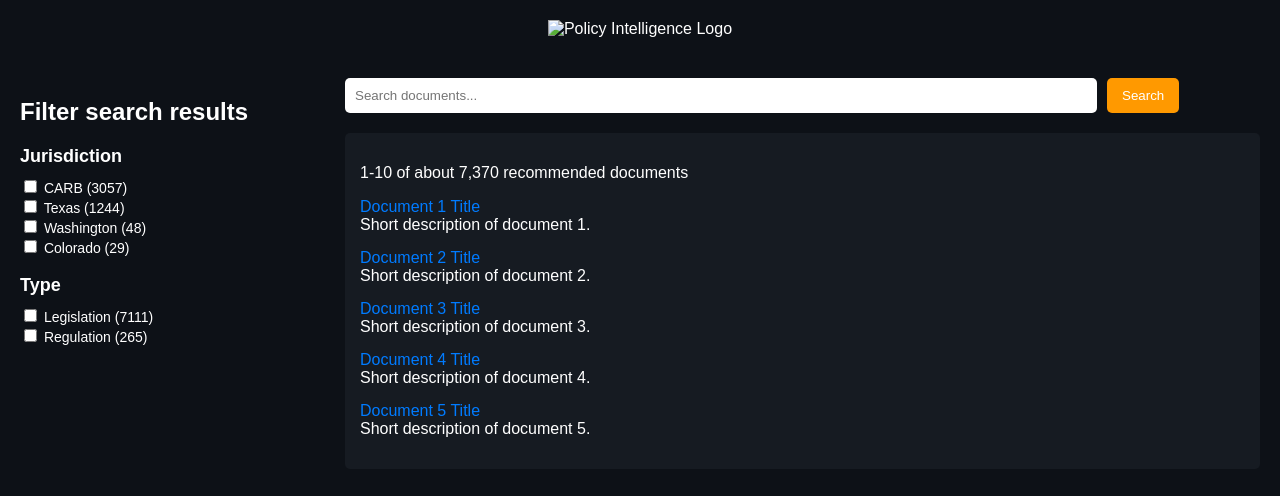
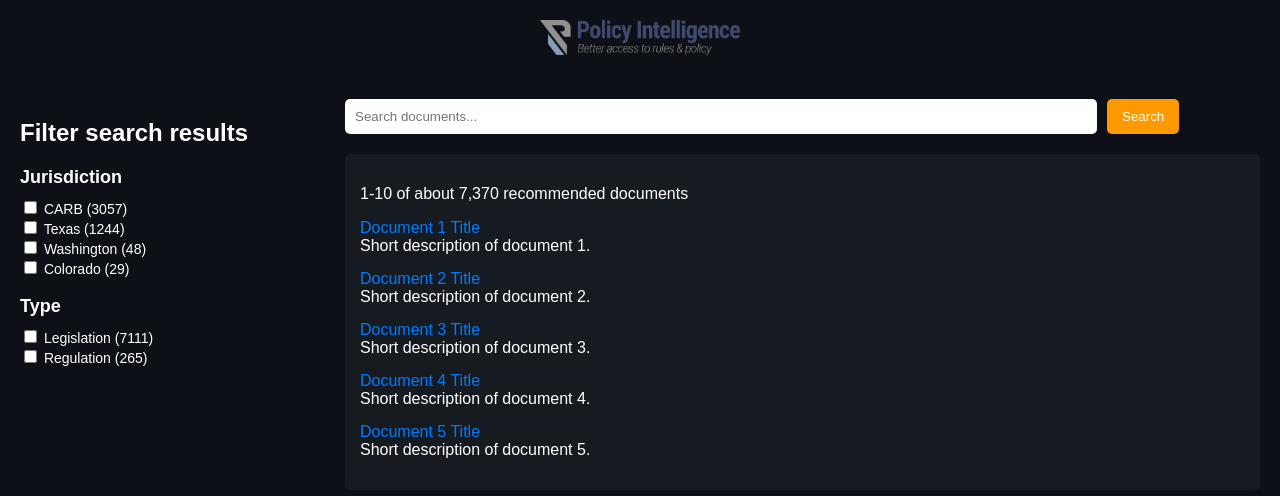
Before and after one commit to ogletree22/PICP, a plain HTML site: page index.html in a window 1280 px wide. Drawn offline with Linux system fonts and the light colour scheme.

Commit message:
Update index.html

```diff
--- a/index.html
+++ b/index.html
@@ -8,7 +8,7 @@
 </head>
 <body>
     <header>
-        <img src="image.png" alt="Policy Intelligence Logo" class="logo">
+        <img src="Policy Intelligence Logo w Slogan.png" alt="Policy Intelligence Logo" class="logo">
     </header>
 
     <div class="container">
```
